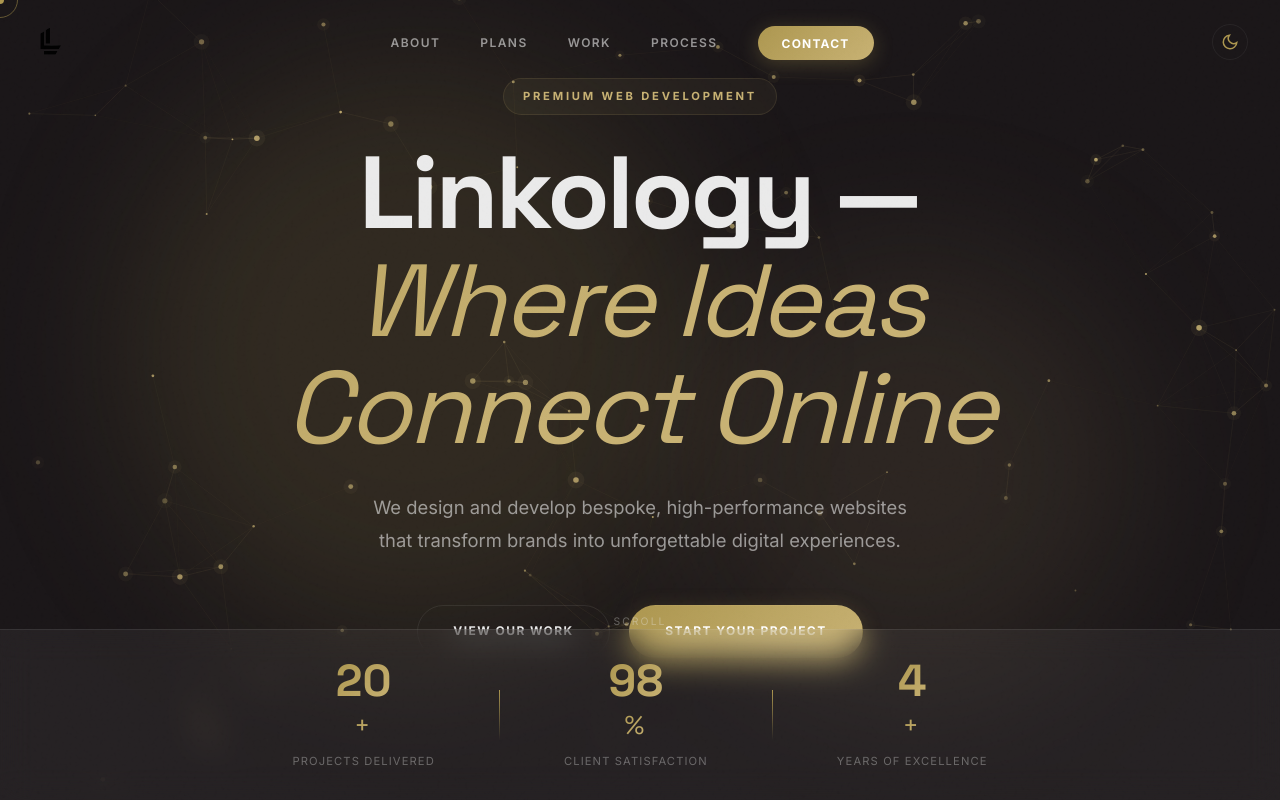
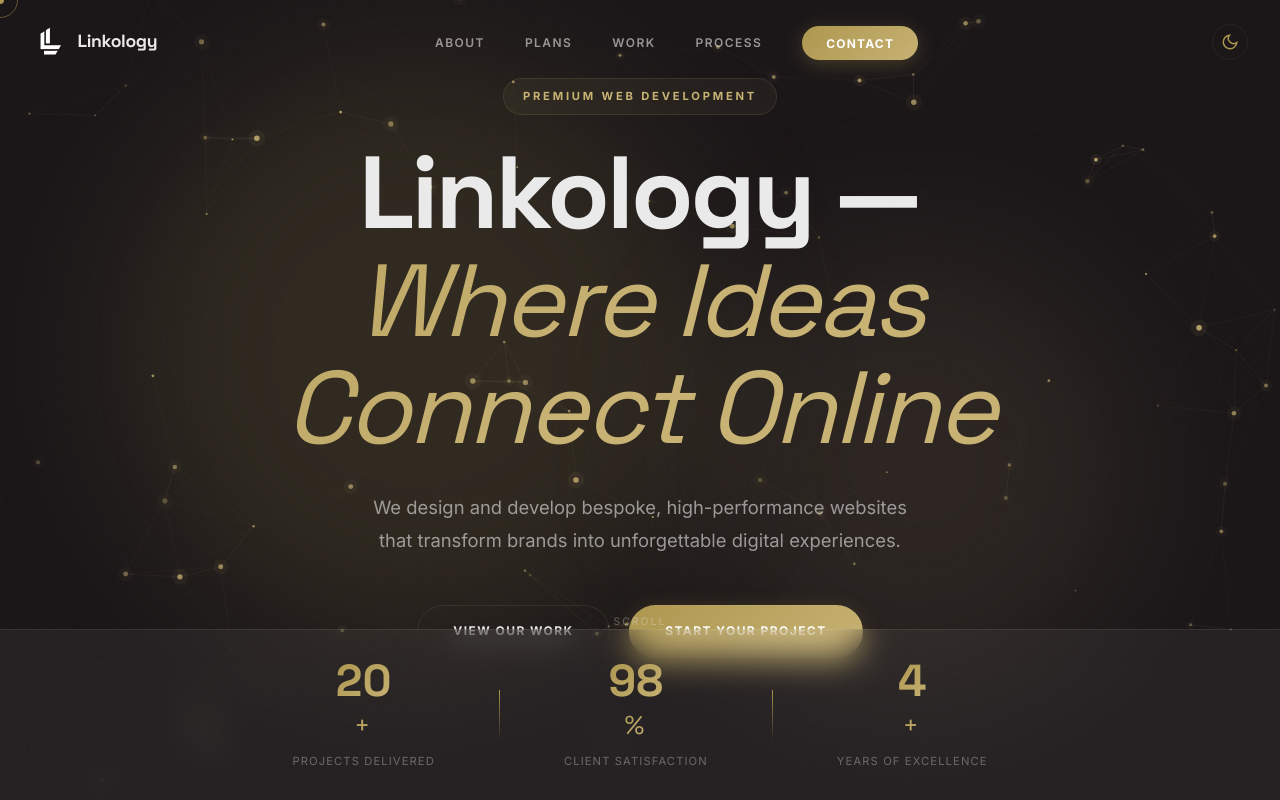
Before and after one commit to buildmyPortfolio/Linkology, a plain HTML site: page index.html in a window 1280 px wide. Shown: the top 800 px of the page. Drawn offline with nearby package versions, Linux system fonts and the light colour scheme; animation ran at ten frames a second.

Commit message:
Add Linkology wordmark to nav and fix logo dark mode visibility

```diff
--- a/index.html
+++ b/index.html
@@ -28,6 +28,7 @@
     <div class="nav-container">
       <a href="#hero" class="nav-logo">
         <img src="LinkologyLogo2.png" alt="Linkology" class="nav-logo-img" />
+        <span class="nav-logo-text">Linkology</span>
       </a>
 
       <ul class="nav-links">
@@ -948,7 +949,7 @@
       <div class="footer-top">
         <div class="footer-brand">
           <a href="#hero" class="footer-logo">
-            <img src="LinkologyLogo2.png" alt="Linkology" class="footer-logo-img" />
+            <img src="LinkologyLogo.png" alt="Linkology" class="footer-logo-img" />
           </a>
           <p class="footer-tagline">Crafting digital masterpieces<br />for extraordinary brands.</p>
         </div>
--- a/style.css
+++ b/style.css
@@ -244,9 +244,35 @@
   justify-content: space-between
 }
 
+.nav-logo {
+  display: flex;
+  align-items: center;
+  gap: .6rem;
+  text-decoration: none
+}
+
 .nav-logo-img {
   height: 36px;
-  width: auto
+  width: auto;
+  filter: brightness(0) invert(1);
+  transition: filter var(--t)
+}
+
+[data-theme="light"] .nav-logo-img {
+  filter: none
+}
+
+.nav-logo-text {
+  font-family: var(--font-head);
+  font-size: 1.1rem;
+  font-weight: 700;
+  letter-spacing: -.02em;
+  color: var(--text);
+  transition: color var(--t)
+}
+
+[data-theme="light"] .nav-logo-text {
+  color: #111
 }
 
 .nav-links {
```
